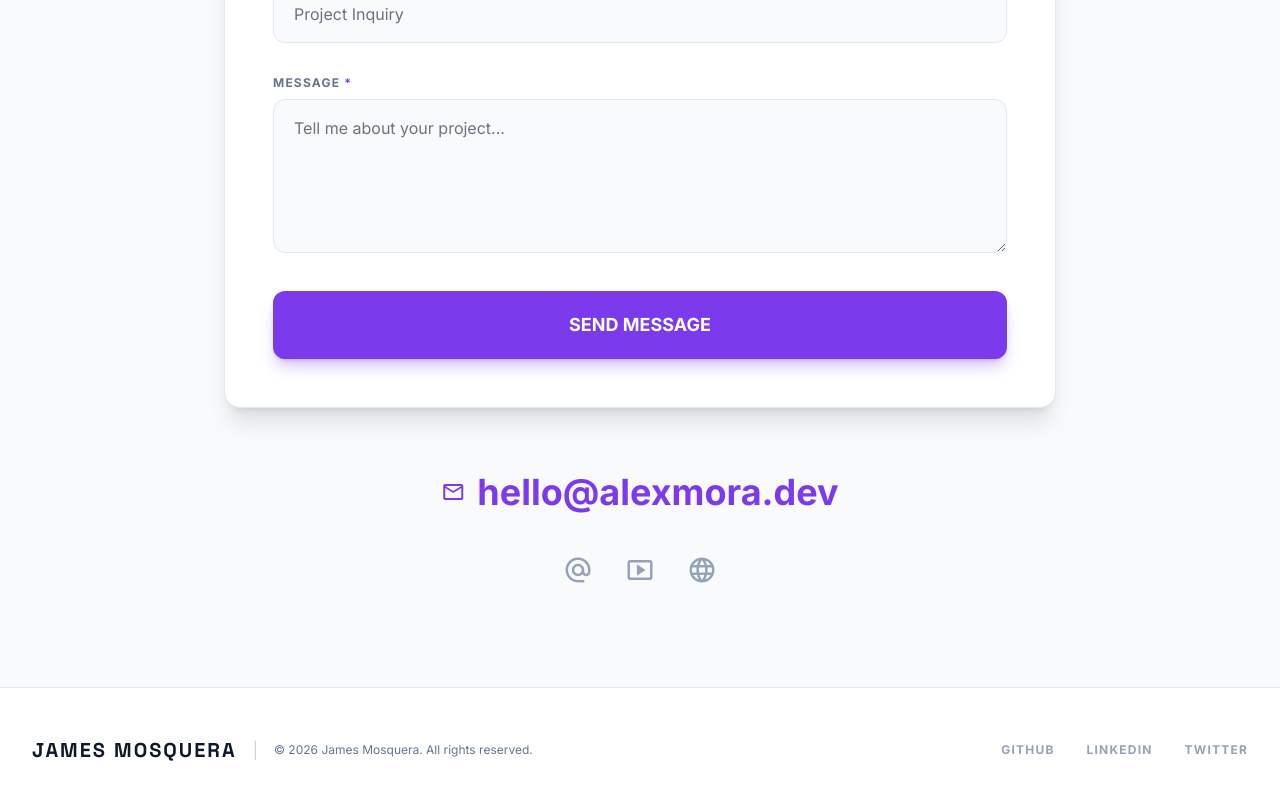
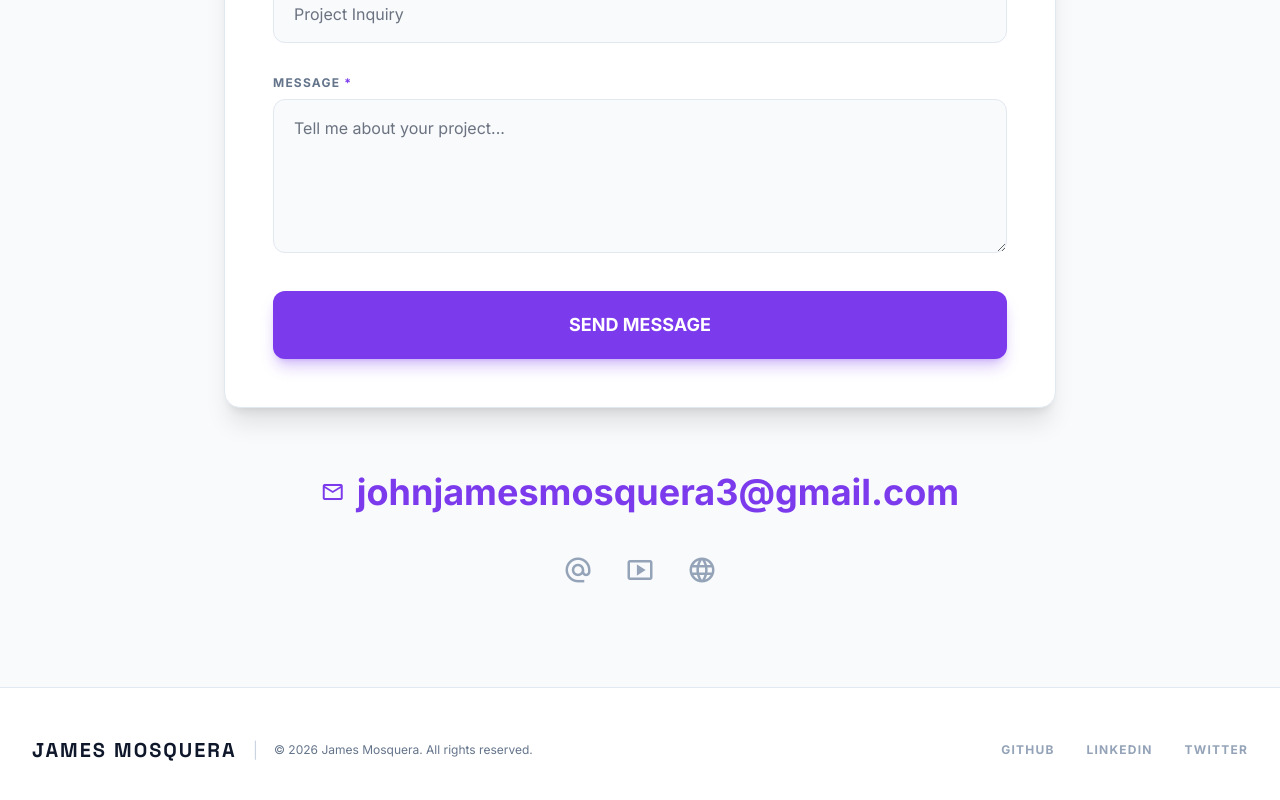
Before and after one commit to JotaJotaM1/Portafolio_James_Mosquera, a React (Vite) app: page / in a window 1280 px wide. Shown: the part 5185-5985 px from the top of the page. Built offline with nearby package versions, Linux system fonts and the light colour scheme.

Commit message:
se ajusta correo electronico al final despues del form

```diff
--- a/src/components/Contact.tsx
+++ b/src/components/Contact.tsx
@@ -124,7 +124,7 @@ export const Contact: React.FC<{ id?: string }> = ({ id }) => {
         <div className="mt-16 text-center space-y-6">
           <div className="inline-flex items-center gap-3 text-2xl md:text-4xl font-bold text-primary hover:text-primary-hover transition-colors">
             <span className="material-icons-outlined">mail</span>
-            <a href="mailto:hello@alexmora.dev">hello@alexmora.dev</a>
+            <a href="mailto:johnjamesmosquera3@gmail.com">johnjamesmosquera3@gmail.com</a>
           </div>
           <div className="flex justify-center gap-8 pt-4">
             <a href="#" className="text-slate-400 hover:text-primary transition-all"><span className="material-icons-outlined text-3xl">alternate_email</span></a>
```
